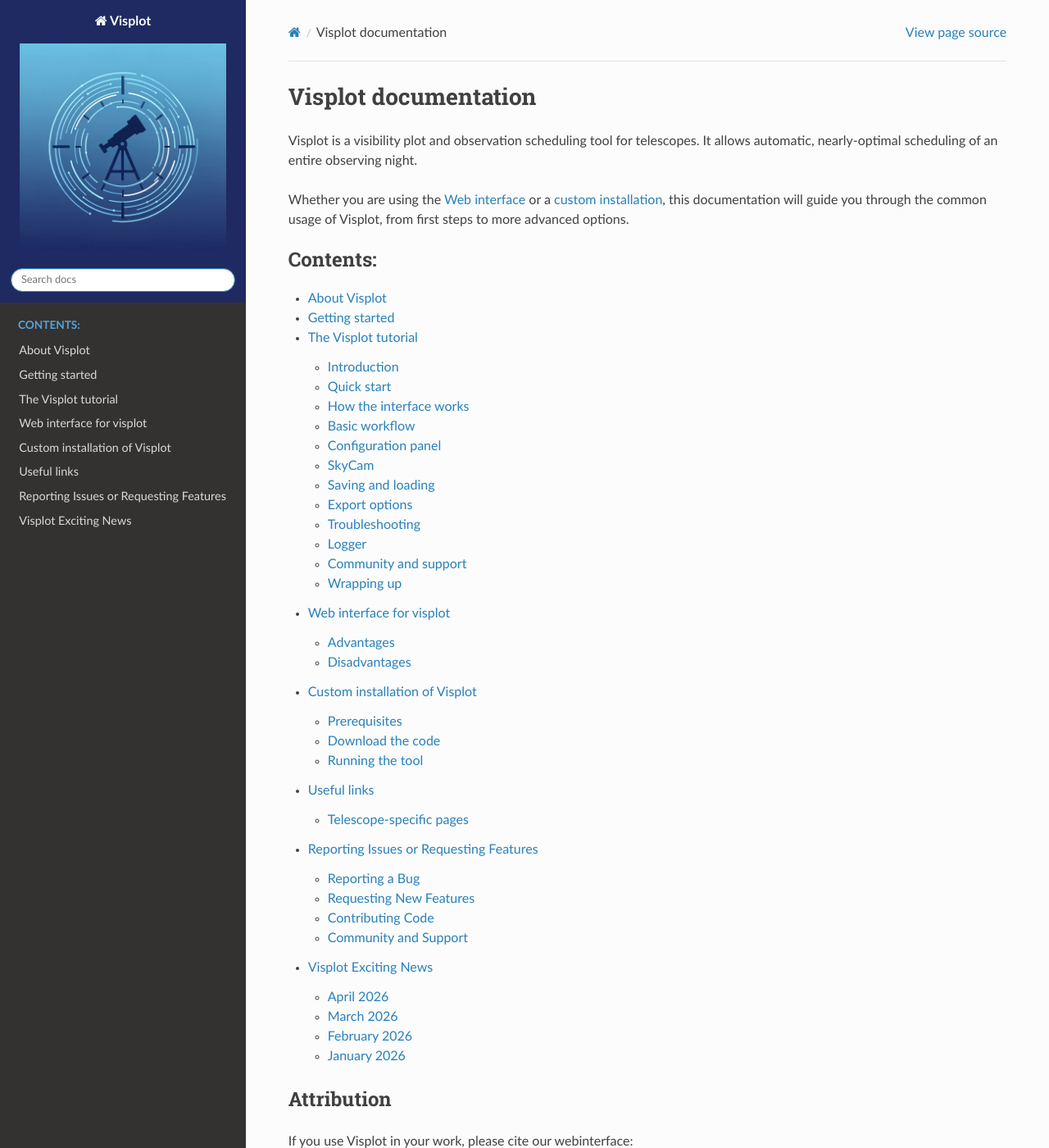
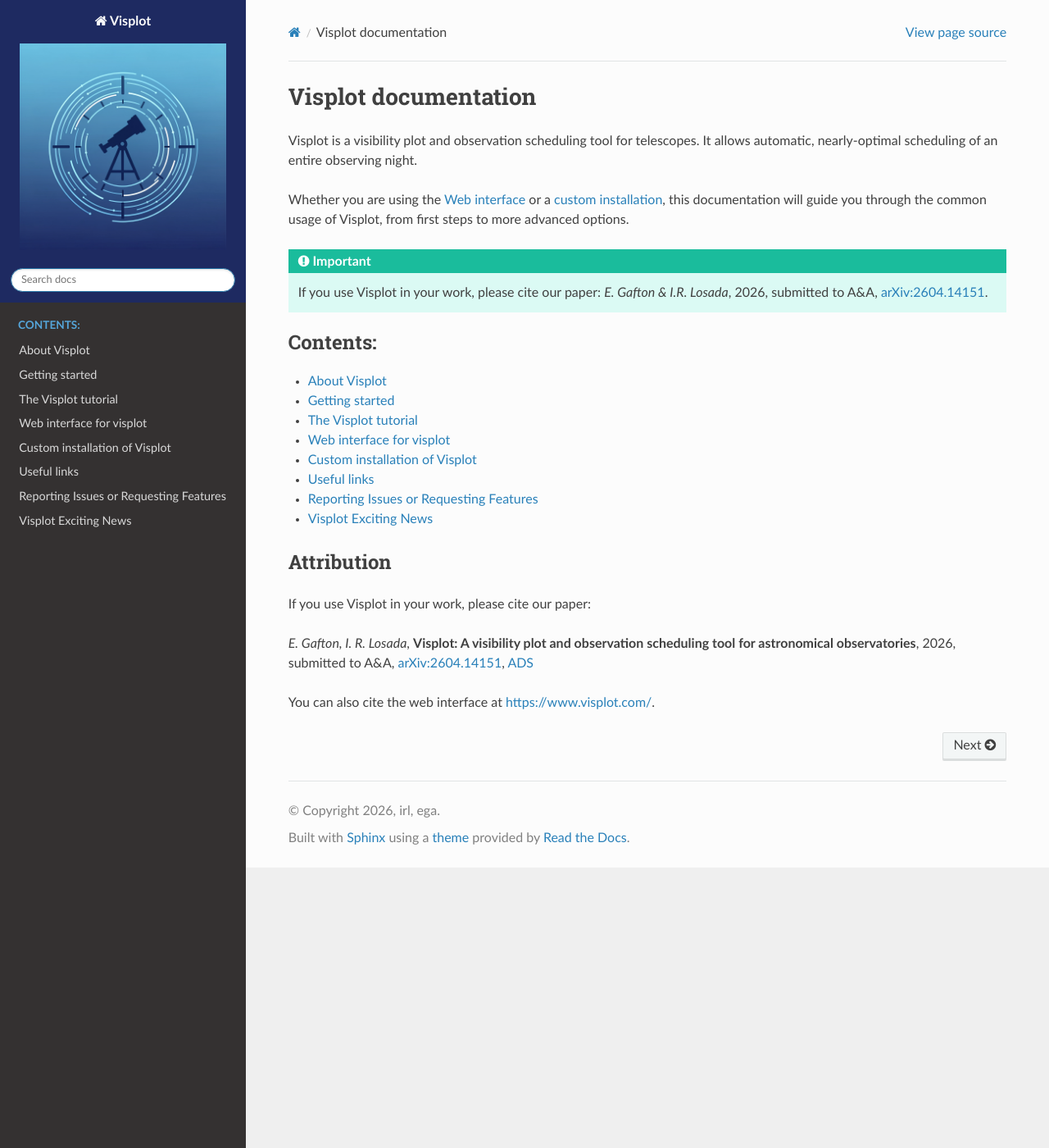
Before and after one commit to egafton/visplot, a Sphinx documentation site: the page built from docs/index.rst, in a window 1280 px wide and 1400 px high. Shown: the whole window at 82% size. Built offline with Sphinx 7.4.7 and the Read the Docs theme 3.1.0, drawn with Linux system fonts in a browser that asks for light colours.

Commit message:
adding paper link

```diff
--- a/docs/index.rst
+++ b/docs/index.rst
@@ -12,9 +12,13 @@
 Whether you are using the `Web interface <https://www.visplot.com/>`__ or a :doc:`custom installation </custom_install>`,  this documentation will guide you
 through the common usage of Visplot, from first steps to more advanced options.
 
+.. important::
+
+   If you use Visplot in your work, please cite our paper: *E. Gafton & I.R. Losada*, 2026, submitted to A&A, `arXiv:2604.14151 <https://arxiv.org/abs/2604.14151>`__.
+
 
 .. toctree::
-   :maxdepth: 2
+   :maxdepth: 1
    :caption: Contents:
 
    about
@@ -31,6 +35,8 @@
 Attribution
 ============
 
-If you use Visplot in your work, please cite our webinterface:
+If you use Visplot in your work, please cite our paper:
 
-https://www.visplot.com/
+*E. Gafton, I. R. Losada*, **Visplot: A visibility plot and observation scheduling tool for astronomical observatories**, 2026, submitted to A\&A, `arXiv:2604.14151 <https://arxiv.org/abs/2604.14151>`__, `ADS <https://ui.adsabs.harvard.edu/abs/2026arXiv260414151G/abstract>`__
+
+You can also cite the web interface at https://www.visplot.com/.
```
Also changed, not shown: docs/news.rst (+12 -0 lines).
